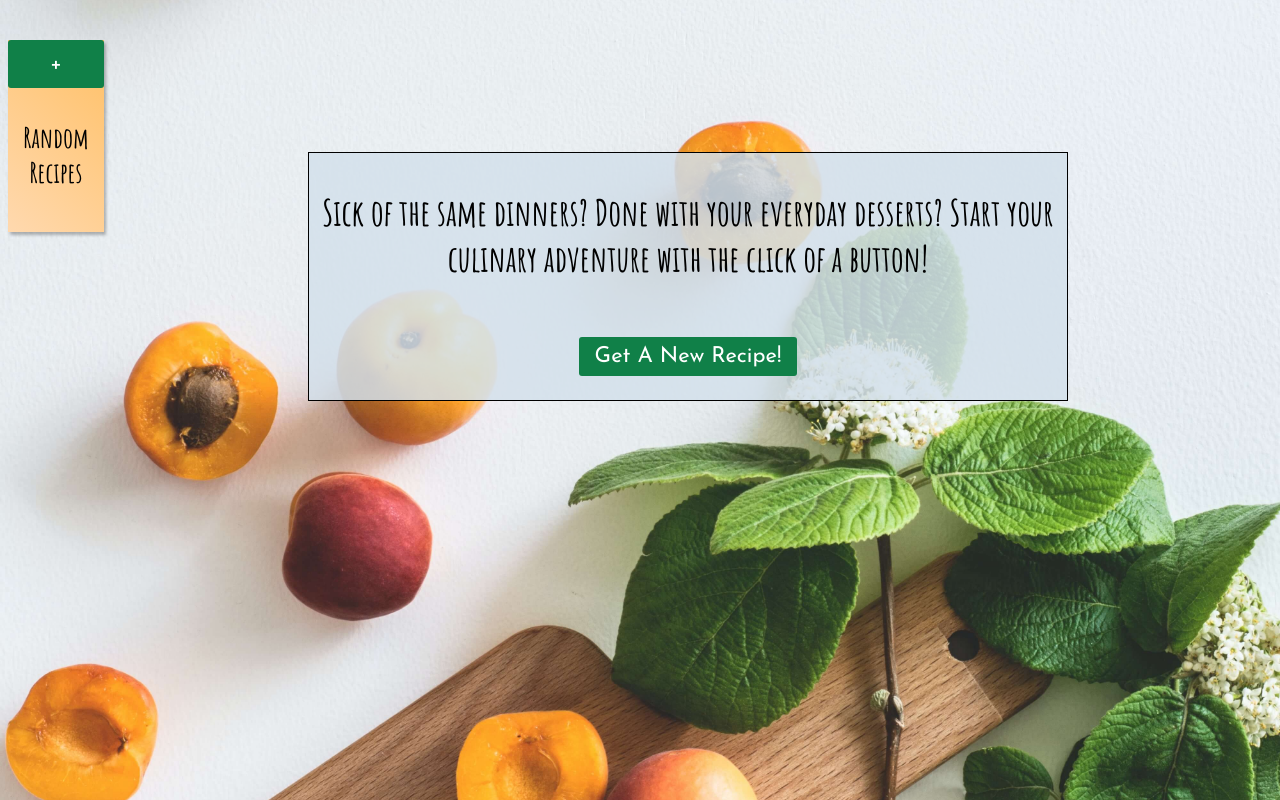
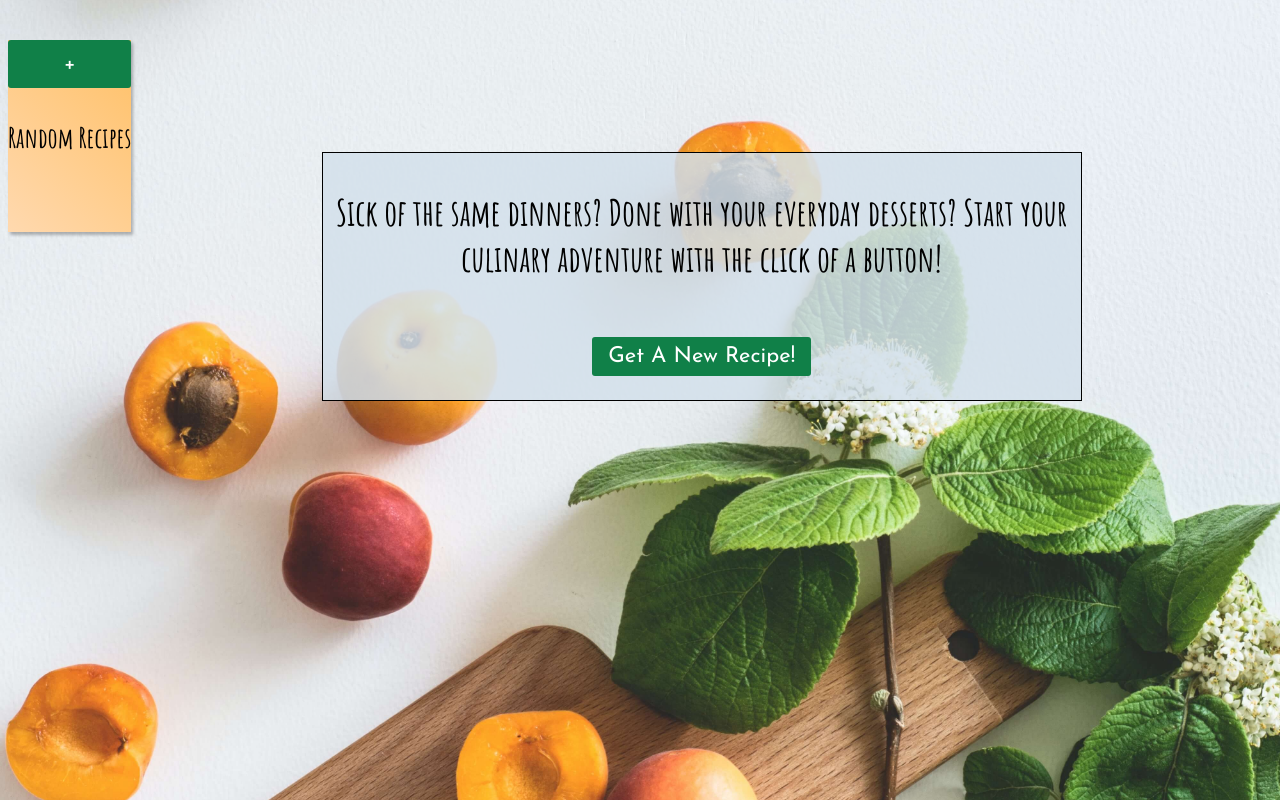
Before and after one commit to DefinitelyNotJonathan/random-recipe-roulette, a React (Create React App) app: page / in a window 1280 px wide. Built offline with nearby package versions, Linux system fonts and the light colour scheme; no server answers.

Commit message:
app test adjusted

```diff
--- a/src/App.css
+++ b/src/App.css
@@ -493,7 +493,8 @@ li.Nav_MenuLogo {
     .Nav_Container{
         background: linear-gradient(45deg, #ffd9af, #ffc066 );
         box-shadow: 2px 3px 3px rgba(0, 0, 0, 0.28);
-        max-width:6rem;
+        max-width:16rem;
+        max-height:4rem;
         margin-left:0;
         margin-right:0;
         top:0;
@@ -510,7 +511,7 @@ li.Nav_MenuLogo {
     }
     .Nav_Container.active{
         min-height:10rem;
-        max-height:24rem;
+        max-height:26rem;
         min-width:16rem;
         max-width: none;
         transition: min-width .2s ease-in-out;
@@ -555,6 +556,7 @@ li.Nav_MenuLogo {
     .Nav_Container.active li.Nav_MenuLogo {
         min-height:2rem;
         padding-top:.5rem;
+        font-size:38px;
     }
     .Nav_MenuName {
         font-weight:bold;
```
Also changed, not shown: 2 other files (tests, documents, lock files or other folders).
